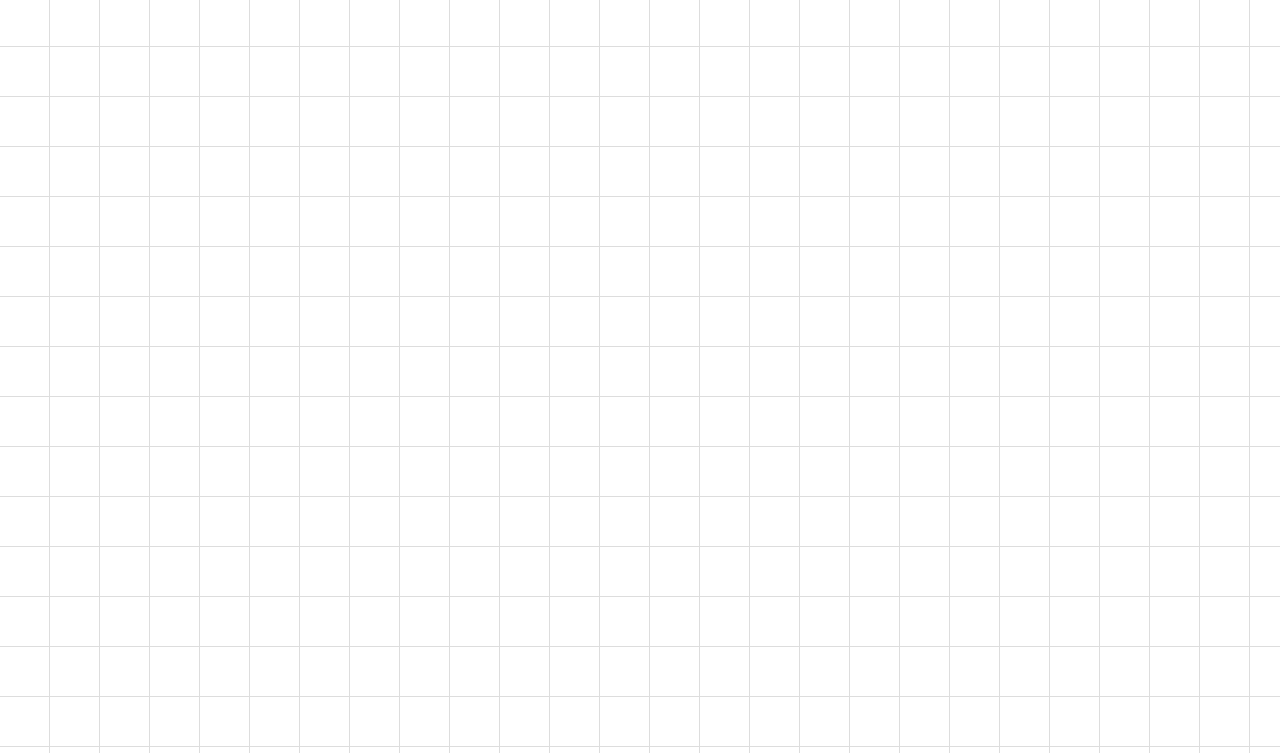
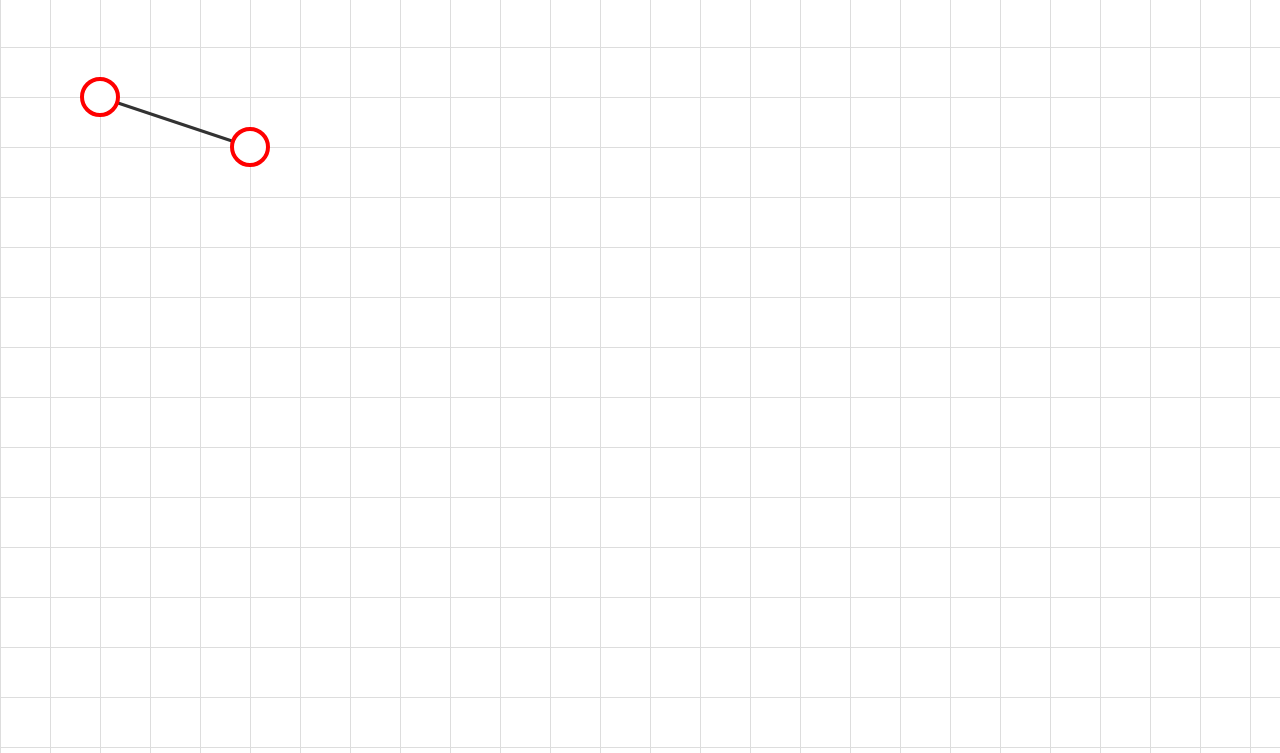
Before and after one commit to vsiao/hamilton2, a plain HTML site: page index.html in a window 1280 px wide. Shown: the part 47-800 px from the top of the page. Drawn offline with nearby package versions, Linux system fonts and the light colour scheme.

Commit message:
Drawable/Graph/Vertex/Edge

```diff
--- /dev/null
+++ b/Drawable.js
@@ -0,0 +1,56 @@
+function Drawable(style, options) {
+  this.x = 0;
+  this.y = 0;
+  this.label = 'DRAWABLE';
+  this.style = style || {
+    lineWidth: 5,
+    strokeStyle: '#000',
+    fillStyle: '#fff',
+    fontSize: 12,
+    fontFamily: 'Helvetica, Arial, sans-serif'
+  };
+  this.options = options || {
+    stroke: false,
+    fill: false,
+    text: false
+  };
+}
+
+Drawable.prototype.drawPath = function(ctx) {
+  throw new Error('Drawable drawPath() not implemented');
+};
+
+Drawable.prototype.draw = function(ctx) {
+  ctx.beginPath();
+  this.drawPath(ctx);
+  ctx.closePath();
+
+  if (this.options.fill) {
+    ctx.fillStyle = this.style.fillStyle;
+    ctx.fill();
+  }
+  if (this.options.text) {
+    ctx.font = '' + this.style.fontSize + 'px' + this.style.fontFamily;
+    ctx.fillText(this.label, this.x, this.y);
+  }
+  if (this.options.stroke) {
+    ctx.lineWidth = this.style.lineWidth;
+    ctx.strokeStyle = this.style.strokeStyle;
+    ctx.stroke();
+  }
+};
+
+Drawable.extend = function(props) {
+  function constructor() {
+    this.parent = Drawable.call(this, props.drawStyle, props.drawOptions);
+    props.initialize.apply(this, arguments);
+  }
+  constructor.prototype.__proto__ = this.prototype;
+  var propName;
+  for (propName in props) {
+    if (props.hasOwnProperty(propName)) {
+      constructor.prototype[propName] = props[propName];
+    }
+  }
+  return constructor;
+};
--- /dev/null
+++ b/Graph.js
@@ -0,0 +1,78 @@
+function Graph() {
+  this.verticesById = {};
+  this.vertices = [];
+  this.edges = [];
+}
+
+Graph.prototype.addVertex = function(id, x, y) {
+  if (this.verticesById.hasOwnProperty(id)) {
+    throw new Error('addVertex: duplicate vertex id');
+  }
+  var vtx = new Vertex(id, x, y);
+  this.verticesById[id] = vtx;
+  this.vertices.push(vtx);
+};
+
+Graph.prototype.addEdge = function(id1, id2) {
+  if (!this.verticesById.hasOwnProperty(id1) ||
+      !this.verticesById.hasOwnProperty(id2)) {
+    throw new Error('addEdge: endpoints are not vertices');
+  }
+  var v1 = this.verticesById[id1];
+  var v2 = this.verticesById[id2];
+  this.edges.push(new Edge(v1, v2));
+};
+
+Graph.prototype.drawEdges = function(ctx) {
+  for (i = 0; i < this.edges.length; ++i) {
+    this.edges[i].draw(ctx);
+  }
+};
+
+Graph.prototype.drawVertices = function(ctx) {
+  for (i = 0; i < this.vertices.length; ++i) {
+    this.vertices[i].draw(ctx);
+  }
+};
+
+var Vertex = Drawable.extend({
+  initialize: function(id, x, y) {
+    this.id = id;
+    this.x = x;
+    this.y = y;
+  },
+  drawOptions: {
+    stroke: true,
+    fill: true
+  },
+  drawStyle: {
+    lineWidth: 4,
+    strokeStyle: '#f00',
+    fillStyle: '#fff'
+  },
+  drawPath: function(ctx) {
+    ctx.arc(this.x, this.y, 18, 0, 2*Math.PI);
+  }
+});
+
+var Edge = Drawable.extend({
+  initialize: function(v1, v2) {
+    if (!(v1 instanceof Vertex) ||
+        !(v2 instanceof Vertex)) {
+      throw new Error('Edge: endpoints must be instances of Vertex.');
+    }
+    this.v1 = v1;
+    this.v2 = v2;
+  },
+  drawOptions: {
+    stroke: true
+  },
+  drawStyle: {
+    lineWidth: 3,
+    strokeStyle: '#333'
+  },
+  drawPath: function(ctx) {
+    ctx.moveTo(this.v1.x, this.v1.y);
+    ctx.lineTo(this.v2.x, this.v2.y);
+  }
+});
--- a/Hamilton.js
+++ b/Hamilton.js
@@ -2,6 +2,10 @@ var ZOOM_LEVELS = [0.35, 0.5, 0.7, 1.0, 1.5, 2.5, 5.0];
 
 function Hamilton(canvas) {
   this.canvas = canvas;
+  this.graph = new Graph();
+  this.graph.addVertex('a', 100, 100);
+  this.graph.addVertex('b', 250, 150);
+  this.graph.addEdge('a', 'b');
   this.zoomLevel = 3;
   this.scale = ZOOM_LEVELS[this.zoomLevel];
   this.x0 = 0;
@@ -11,32 +15,29 @@ function Hamilton(canvas) {
     gridSpacing: 50
   };
   var self = this;
-  this._listeners = {
-    mousemove: function() { self._onMouseMove.apply(self, arguments); },
-    mousedown: function() { self._onMouseDown.apply(self, arguments); },
-    mouseup: function() { self._onMouseUp.apply(self, arguments); }
-  };
-  var type;
-  for (type in this._listeners) {
-    this.canvas.addEventListener(type, this._listeners[type]);
-  }
+  document.addEventListener('mousemove', this._onDocumentMouseMove.bind(this));
+  document.addEventListener('mouseup', this._onDocumentMouseUp.bind(this));
+  this.canvas.addEventListener('mousedown', this._onMouseDown.bind(this));
 }
 
 Hamilton.prototype.zoomIn = function() {
+  if (this._animating) {
+    return;
+  }
   if (this.zoomLevel < ZOOM_LEVELS.length - 1) {
     this._scaleTo(ZOOM_LEVELS[++this.zoomLevel]);
   }
 };
 Hamilton.prototype.zoomOut = function() {
+  if (this._animating) {
+    return;
+  }
   if (this.zoomLevel > 0) {
     this._scaleTo(ZOOM_LEVELS[--this.zoomLevel]);
   }
 };
 
 Hamilton.prototype._scaleTo = function(endScale) {
-  if (this._animating) {
-    return;
-  }
   this._animating = true;
   var diff = endScale - this.scale;
   var self = this;
@@ -51,6 +52,8 @@ Hamilton.prototype._scaleTo = function(endScale) {
         (diff < 0 && self.scale > endScale)) {
       setTimeout(animate, 30);
     } else {
+      self.x0 = Math.floor(self.x0);
+      self.y0 = Math.floor(self.y0);
       self.scale = endScale;
       self.draw();
       self._animating = false;
@@ -66,6 +69,13 @@ Hamilton.prototype.draw = function() {
   ctx.scale(this.scale, this.scale);
   ctx.translate(-this.x0, -this.y0);
   this._drawGrid(ctx);
+
+  this.graph.drawEdges(ctx);
+  // draw dummy edge
+
+  this.graph.drawVertices(ctx);
+  // draw dummy vertex
+
   ctx.restore();
 };
 
@@ -82,14 +92,14 @@ Hamilton.prototype._drawGrid = function(ctx) {
   ctx.save();
   ctx.strokeStyle = '#ddd';
   ctx.lineWidth = 1 / this.scale;
-  for (i = this._snapToGrid(this.x0)-0.5; i < this.x0 + scaleW; i += sp) {
+  for (i = this._snapToGrid(this.x0)+0.5; i < this.x0 + scaleW; i += sp) {
     ctx.beginPath();
     ctx.moveTo(i, this.y0)
     ctx.lineTo(i, this.y0 + scaleH);
     ctx.closePath();
     ctx.stroke();
   }
-  for (i = this._snapToGrid(this.y0)-0.5; i < this.y0 + scaleH; i += sp) {
+  for (i = this._snapToGrid(this.y0)+0.5; i < this.y0 + scaleH; i += sp) {
     ctx.beginPath();
     ctx.moveTo(this.x0, i);
     ctx.lineTo(this.x0 + scaleW, i);
@@ -97,6 +107,17 @@ Hamilton.prototype._drawGrid = function(ctx) {
     ctx.stroke();
   }
   ctx.restore();
+};
+
+Hamilton.prototype._drawMousePos = function(ctx) {
+  var xPosStr = '--';
+  var yPosStr = '--';
+  if (this._mouseX && this._mouseY) {
+    xPosStr = '' + Math.floor(this._mouseX);
+    yPosStr = '' + Math.floor(this._mouseY);
+  }
+  ctx.font = '18px Helvetica';
+  ctx.fillText(xPosStr + ', ' + yPosStr, 10, this.canvas.height - 10);
 };
 
 Hamilton.prototype._onMouseDown = function(e) {
@@ -107,17 +128,42 @@ Hamilton.prototype._onMouseDown = function(e) {
   e.preventDefault();
 };
 
-Hamilton.prototype._onMouseUp = function(e) {
+Hamilton.prototype._onDocumentMouseUp = function(e) {
   this._mouseDownX = this._mouseDownY = null;
   this.canvas.style.cursor = 'auto';
+
+  // need to check canvas bounding box for further action
 };
 
-Hamilton.prototype._onMouseMove = function(e) {
+Hamilton.prototype._getCanvasPosition = function() {
+  var accLeft = 0, accTop = 0;
+  var node = this.canvas;
+  if (node.offsetParent) {
+    do {
+      accLeft += node.offsetLeft;
+      accTop += node.offsetTop;
+    } while (node = node.offsetParent);
+    return {
+      x: accLeft,
+      y: accTop
+    };
+  }
+};
+
+Hamilton.prototype._onDocumentMouseMove = function(e) {
   if (this._mouseDownX && this._mouseDownY) {
     // FIXME(vsiao) cross-browserize
     this.canvas.style.cursor = '-webkit-grabbing';
-    this.x0 = this._objX - (e.pageX - this._mouseDownX) / this.scale;
-    this.y0 = this._objY - (e.pageY - this._mouseDownY) / this.scale;
-    this.draw();
+
+    var scaleDiffX = (e.pageX - this._mouseDownX) / this.scale;
+    var scaleDiffY = (e.pageY - this._mouseDownY) / this.scale;
+    this.x0 = this._objX - scaleDiffX;
+    this.y0 = this._objY - scaleDiffY;
+  } else {
+    // only set if not dragging canvas
+    var canvasPos = this._getCanvasPosition();
+    this._mouseX = this.x0 + ((e.pageX - canvasPos.x) / this.scale);
+    this._mouseY = this.y0 + ((e.pageY - canvasPos.y) / this.scale);
   }
+  this.draw();
 };
--- a/index.html
+++ b/index.html
@@ -19,6 +19,13 @@
     You need HTML5 Canvas to run Hamilton.
   </canvas>
   <script type="text/javascript" src="http://code.jquery.com/jquery-1.9.1.js"></script>
+  <script type="text/javascript">
+  if (!Function.prototype.bind) {
+    throw new Error("Function.prototype.bind not defined");
+  }
+  </script>
+  <script type="text/javascript" src="Drawable.js"></script>
+  <script type="text/javascript" src="Graph.js"></script>
   <script type="text/javascript" src="Hamilton.js"></script>
   <script type="text/javascript">
   var canvas = document.getElementById('app-canvas');
```
